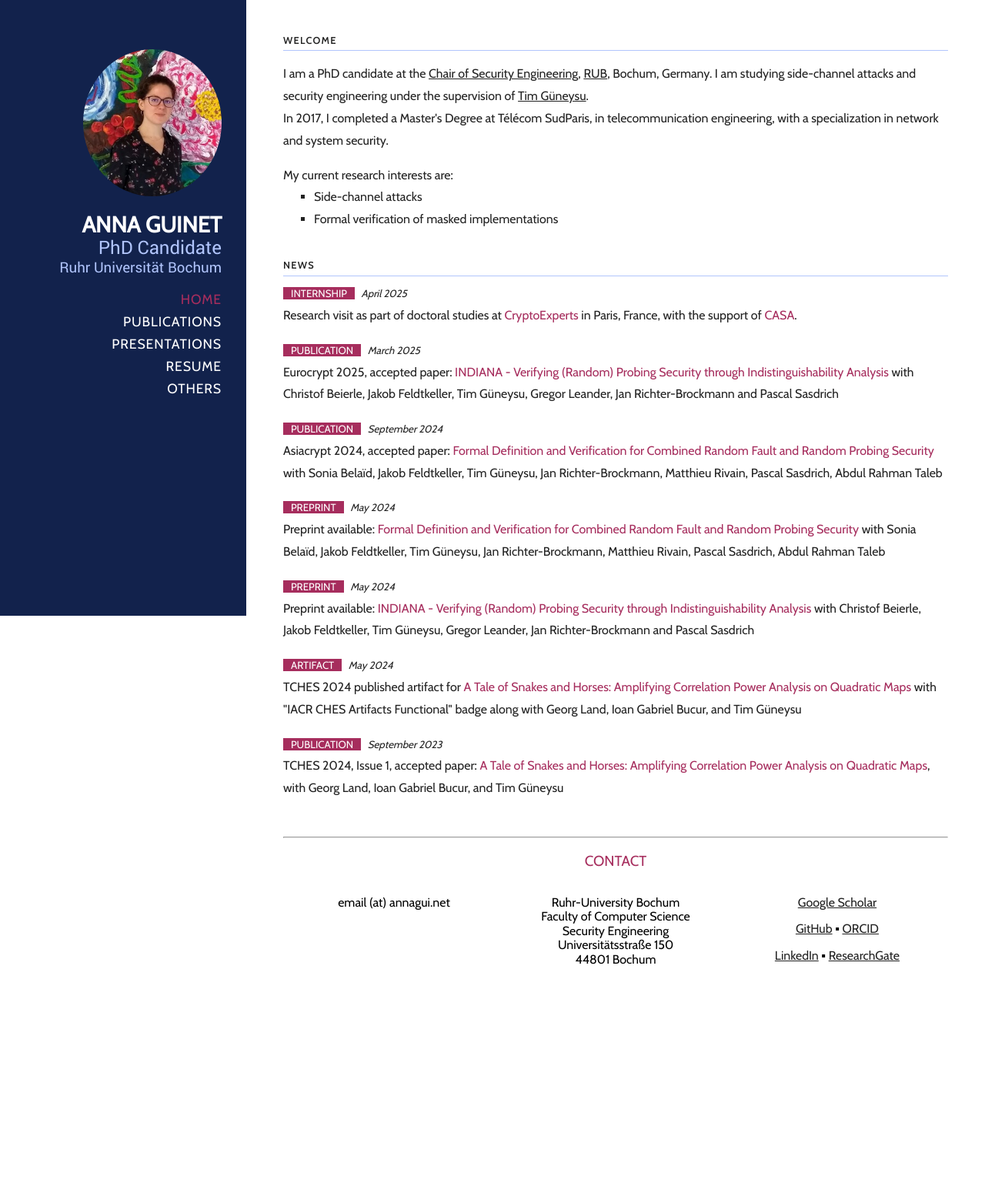
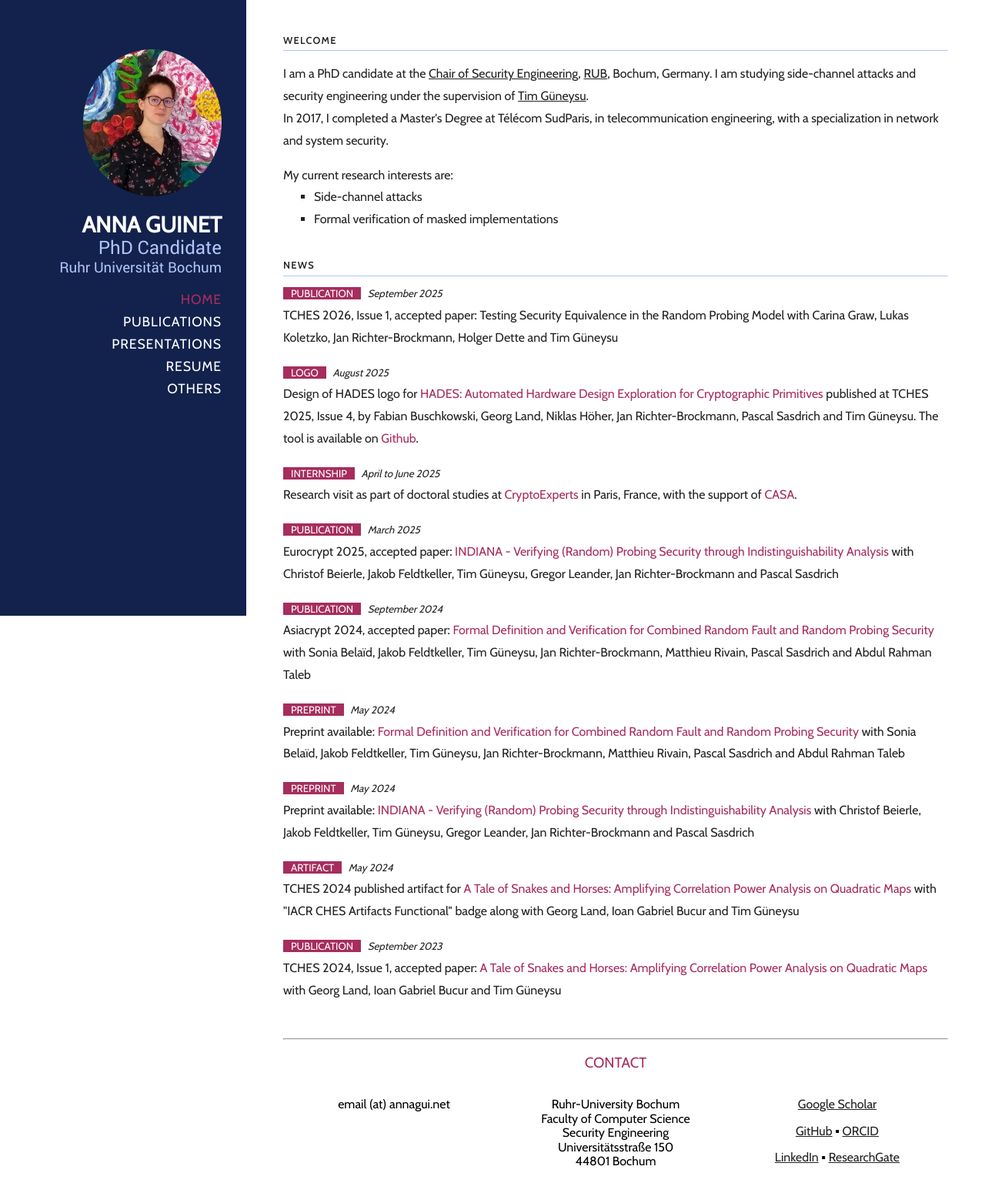
Before and after one commit to anna-guinet/personal-website, a PHP site: page / in a window 1280 px wide. Shown: the whole page at 77% size. Before the commit the page ends 1253 px from the top, so only its background shows below. Run offline with PHP 8.4, Linux system fonts and the light colour scheme; some libraries are stand-ins or nearby versions.

Commit message:
add accepted equivalence test paper + update indiana + add hades logo

```diff
--- a/css/layouts/blog.css
+++ b/css/layouts/blog.css
@@ -523,6 +523,14 @@ p.post-text-resume{
 	text-align: center;
 }
 
+.hades-logo{
+	max-width: 450px;
+	width: 100%;
+	margin: 1em auto;
+	display: block;
+	text-align: center;
+}
+
 /*
  * -- LAYOUT STYLES --
  * Some useful classes
--- a/index.html
+++ b/index.html
@@ -93,8 +93,29 @@
 
                 	<div class="post-description">
 						<span class="post-news">
+							<span class="post-category">PUBLICATION</span>
+							<span class="post-dates post-dates-news">September 2025</span>
+						</span>
+						<br />
+						<span class="post-resume">TCHES 2026, Issue 1, accepted paper: Testing Security Equivalence in the Random Probing Model
+						with Carina Graw, Lukas Koletzko, Jan Richter-Brockmann, Holger Dette and Tim Güneysu</span>
+					</div>
+
+                	<div class="post-description">
+						<span class="post-news">
+							<span class="post-category">LOGO</span>
+							<span class="post-dates post-dates-news">August 2025</span>
+						</span>
+						<br />
+						<span class="post-resume">Design of HADES logo for <a href="https://doi.org/10.46586/tches.v2024.i1.27-50">HADES: Automated Hardware Design Exploration for Cryptographic Primitives</a> published at TCHES 2025, Issue 4,
+						by Fabian Buschkowski, Georg Land, Niklas Höher, Jan Richter-Brockmann, Pascal Sasdrich and Tim Güneysu.
+						The tool is available on <a href="https://github.com/Chair-for-Security-Engineering/HADES">Github</a>.</span>
+					</div>
+
+                	<div class="post-description">
+						<span class="post-news">
 							<span class="post-category">INTERNSHIP</span>
-							<span class="post-dates post-dates-news">April 2025</span>
+							<span class="post-dates post-dates-news">April to June 2025</span>
 						</span>
 						<br />
 						<span class="post-resume">Research visit as part of doctoral studies at <a href="https://www.cryptoexperts.com/">CryptoExperts</a> in Paris, France, with the support of <a href="https://casa.rub.de/">CASA</a></span>.
@@ -117,7 +138,7 @@
 						</span>
 						<br />
 						<span class="post-resume">Asiacrypt 2024, accepted paper: <a href="https://doi.org/10.1007/978-981-96-0941-3_6">Formal Definition and Verification for Combined Random Fault and Random Probing Security</a>
-						with Sonia Belaïd, Jakob Feldtkeller, Tim Güneysu, Jan Richter-Brockmann, Matthieu Rivain, Pascal Sasdrich, Abdul Rahman Taleb</span>
+						with Sonia Belaïd, Jakob Feldtkeller, Tim Güneysu, Jan Richter-Brockmann, Matthieu Rivain, Pascal Sasdrich and Abdul Rahman Taleb</span>
 					</div>
 
                 	<div class="post-description">
@@ -127,7 +148,7 @@
 						</span>
 						<br />
 						<span class="post-resume">Preprint available: <a href="https://eprint.iacr.org/2024/757">Formal Definition and Verification for Combined Random Fault and Random Probing Security</a>
-						with Sonia Belaïd, Jakob Feldtkeller, Tim Güneysu, Jan Richter-Brockmann, Matthieu Rivain, Pascal Sasdrich, Abdul Rahman Taleb</span>
+						with Sonia Belaïd, Jakob Feldtkeller, Tim Güneysu, Jan Richter-Brockmann, Matthieu Rivain, Pascal Sasdrich and Abdul Rahman Taleb</span>
 					</div>
 
                 	<div class="post-description">
@@ -146,7 +167,8 @@
 							<span class="post-dates post-dates-news">May 2024</span>
 						</span>
 						<br />
-						<span class="post-resume">TCHES 2024 published artifact for <a href="https://artifacts.iacr.org/tches/2024/a3/">A Tale of Snakes and Horses: Amplifying Correlation Power Analysis on Quadratic Maps</a> with "IACR CHES Artifacts Functional" badge along with Georg Land, Ioan Gabriel Bucur, and Tim Güneysu</span>
+						<span class="post-resume">TCHES 2024 published artifact for <a href="https://artifacts.iacr.org/tches/2024/a3/">A Tale of Snakes and Horses: Amplifying Correlation Power Analysis on Quadratic Maps</a>
+						with "IACR CHES Artifacts Functional" badge along with Georg Land, Ioan Gabriel Bucur and Tim Güneysu</span>
 					</div>
 
                 	<div class="post-description">
@@ -155,7 +177,8 @@
 							<span class="post-dates post-dates-news">September 2023</span>
 						</span>
 						<br />
-						<span class="post-resume">TCHES 2024, Issue 1, accepted paper: <a href="https://doi.org/10.46586/tches.v2024.i1.27-50">A Tale of Snakes and Horses: Amplifying Correlation Power Analysis on Quadratic Maps</a>, with Georg Land, Ioan Gabriel Bucur, and Tim Güneysu</span>
+						<span class="post-resume">TCHES 2024, Issue 1, accepted paper: <a href="https://doi.org/10.46586/tches.v2024.i1.27-50">A Tale of Snakes and Horses: Amplifying Correlation Power Analysis on Quadratic Maps</a>
+						with Georg Land, Ioan Gabriel Bucur and Tim Güneysu</span>
 					</div>
 
                 	<!-- <div class="post-description">
```
Also changed, not shown: others.html (+11 -1 lines), publications.html (+12 -1 lines), img/hades_logo.svg (added).
